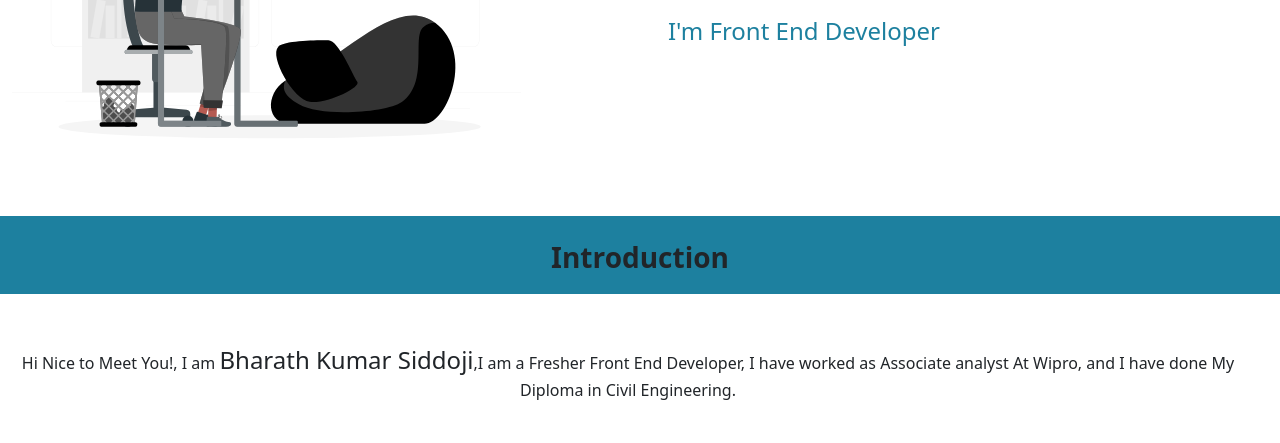
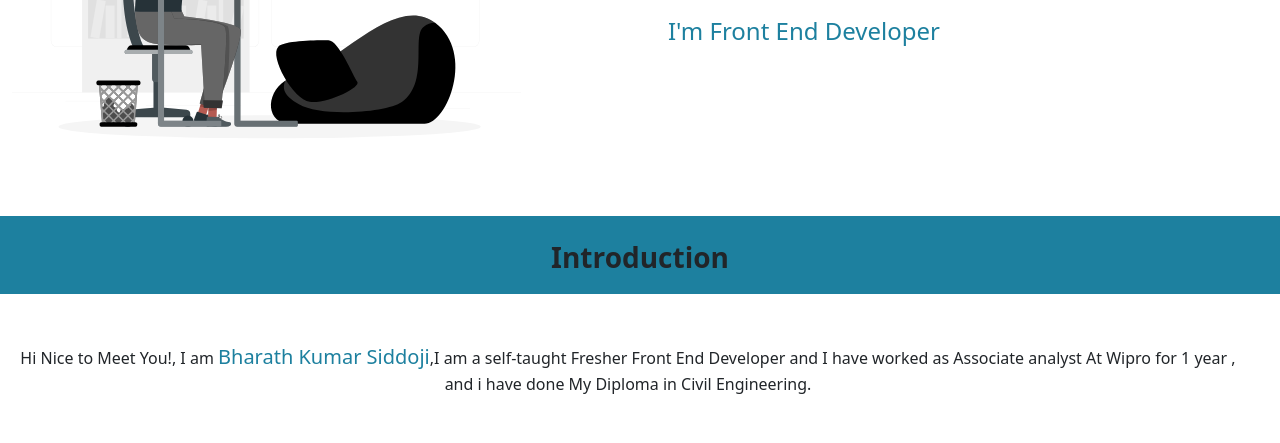
Before and after one commit to BharathSiddoji/Portfolio, a plain HTML site: page index.html in a window 1280 px wide. Shown: the part 357-800 px from the top of the page. Drawn offline with nearby package versions, Linux system fonts and the light colour scheme.

Commit message:
changed some text

```diff
--- a/index.html
+++ b/index.html
@@ -92,8 +92,8 @@
         <div class="row py-5">
           <p class="fw-light text-center">
             Hi Nice to Meet You!, I am
-            <span class="fs-4">Bharath Kumar Siddoji</span>,I am a Fresher Front
-            End Developer, I have worked as Associate analyst At Wipro, and I
+            <span class="fs-5 text">Bharath Kumar Siddoji</span>,I am a self-taught Fresher Front
+            End Developer and I have worked as Associate analyst At Wipro for 1 year , and i
             have done My Diploma in Civil Engineering.
           </p>
         </div>
@@ -219,7 +219,7 @@
           />
         </a>
         <div class="card-body">
-          <h1 class="display-5 card__title">RandomQuote-Generator</h1>
+          <h1 class="display-5 card__title">Frontend Mentor challenge</h1>
           <p class="card-text">
             Using HTML CSS and Javascript
           </p>
```
